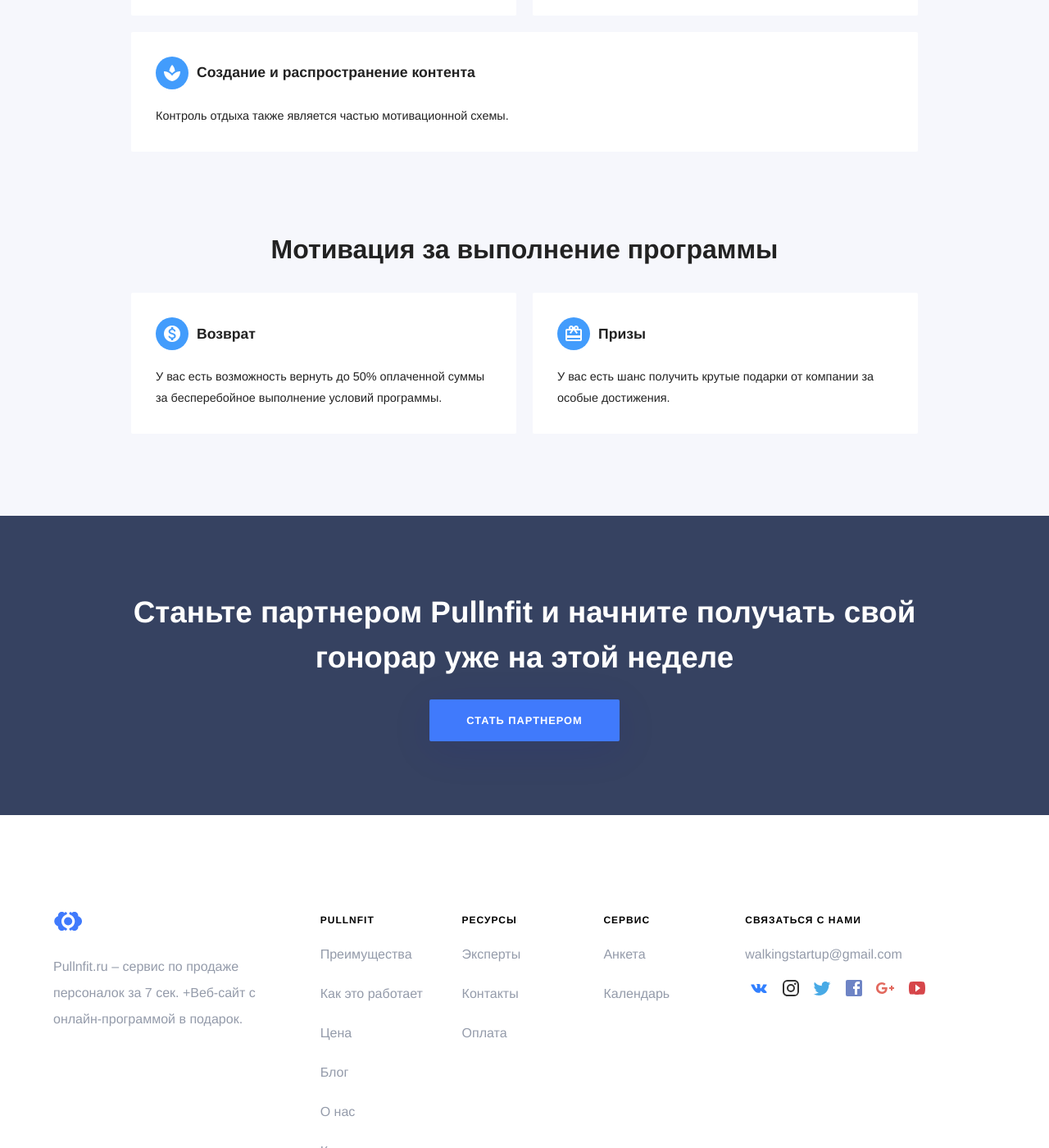
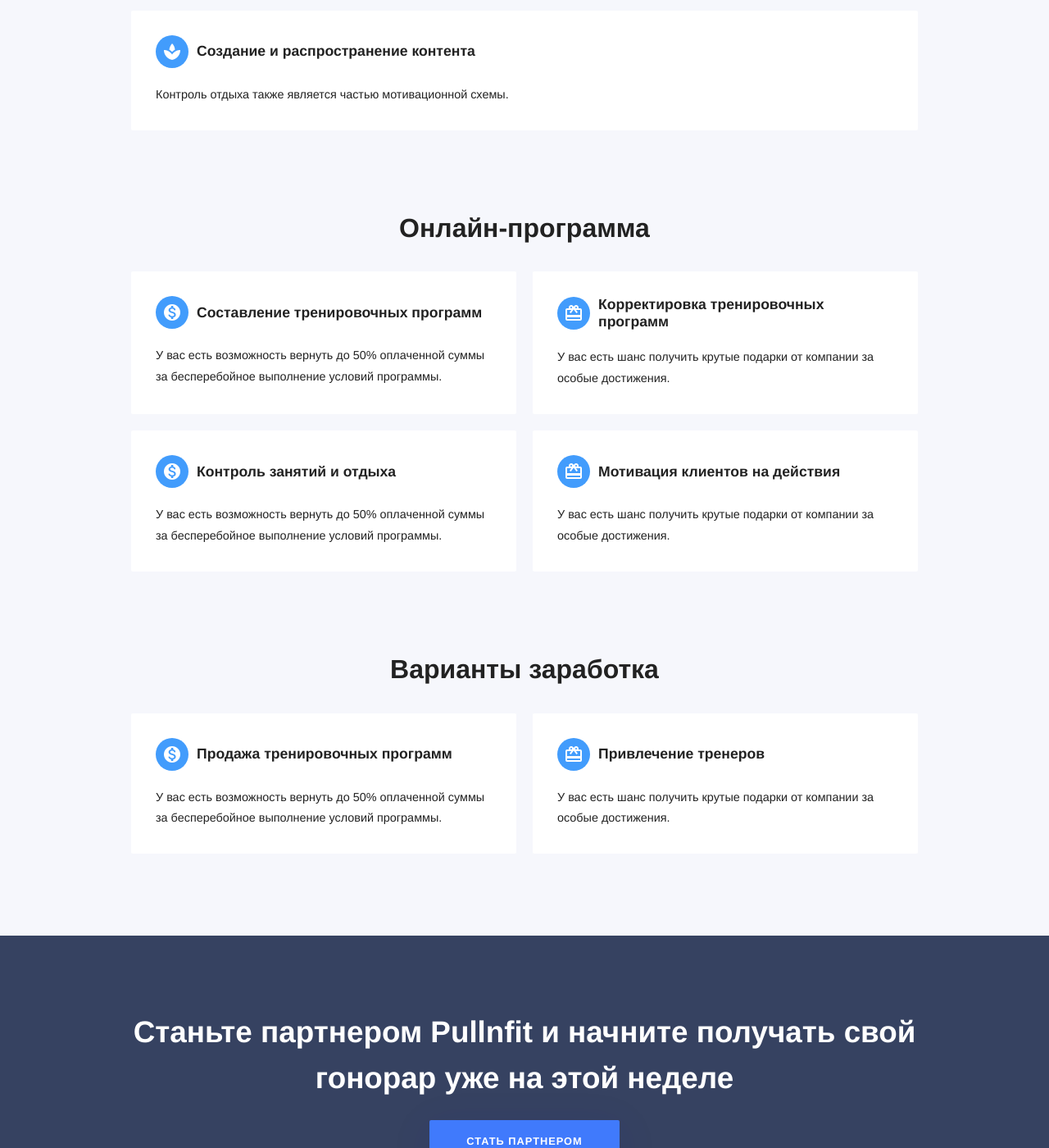
Before and after one commit to RakhimyanTim/adroholic.github.io, a Jekyll site: the page built from pages/features.html, in a window 1280 px wide and 1400 px high, scrolled down 1386 px. Shown: the whole window at 82% size. Built offline with Jekyll 4.4.1, drawn with Linux system fonts in a browser that asks for light colours; some web fonts are replaced; some of the changed text lies outside the part shown.

Commit message:
Update features.html

```diff
--- a/pages/features.html
+++ b/pages/features.html
@@ -21,16 +21,14 @@
 </ul>
 
 <div class="feature-content">
-	<h2>Персональный сайт</h2>
+	<h2>Разработка сайта</h2>
 
 	<ul class="cards">
-		{% include components/features/data-block.html icon="assignment" title="Анкетирование" content="Заполните гугл-форму, чтобы максимально учесть особенности вашего организма." %}
+		{% include components/features/data-block.html icon="assignment" title="Пользовательский домен" content="Заполните гугл-форму, чтобы максимально учесть особенности вашего организма." %}
 
-		{% include components/features/data-block.html icon="sync" title="Синхронизация" content="Когда вы заполните гугл-форму, программа будет добавлена в ваш календарь автоматически." %}
+		{% include components/features/data-block.html icon="sync" title="Бесплатный хостинг" content="Когда вы заполните гугл-форму, программа будет добавлена в ваш календарь автоматически." %}
 
-		{% include components/features/data-block.html icon="video_library" title="Наглядность" content="Видео и картинки делают вашу программу более яркой и помогают быстрее ориентироваться в упражнениях." %}
-
-		{% include components/features/data-block.html icon="event_available" title="Адаптация" content="Если вы пропустили тренировку, программа перестроится автоматически." %}
+		{% include components/features/data-block.html icon="video_library" title="SSL-сертификат" content="Видео и картинки делают вашу программу более яркой и помогают быстрее ориентироваться в упражнениях." %}
 	</ul>
 
 	<h2>Комплексное продвижение сайта</h2>
@@ -43,12 +41,24 @@
 		{% include components/features/data-block.html icon="spa" title="Создание и распространение контента" content="Контроль отдыха также является частью мотивационной схемы." %}
 	</ul>
 
-	<h2>Мотивация за выполнение программы</h2>
+	<h2>Онлайн-программа</h2>
 
 	<ul class="cards">
-		{% include components/features/data-block.html icon="monetization_on" title="Возврат" content="У вас есть возможность вернуть до 50% оплаченной суммы за бесперебойное выполнение условий программы." %}
+		{% include components/features/data-block.html icon="monetization_on" title="Составление тренировочных программ" content="У вас есть возможность вернуть до 50% оплаченной суммы за бесперебойное выполнение условий программы." %}
 
-		{% include components/features/data-block.html icon="redeem" title="Призы" content="У вас есть шанс получить крутые подарки от компании за особые достижения." %}
+		{% include components/features/data-block.html icon="redeem" title="Корректировка тренировочных программ" content="У вас есть шанс получить крутые подарки от компании за особые достижения." %}
+
+		{% include components/features/data-block.html icon="monetization_on" title="Контроль занятий и отдыха" content="У вас есть возможность вернуть до 50% оплаченной суммы за бесперебойное выполнение условий программы." %}
+
+		{% include components/features/data-block.html icon="redeem" title="Мотивация клиентов на действия" content="У вас есть шанс получить крутые подарки от компании за особые достижения." %}
+	</ul>
+
+	<h2>Варианты заработка</h2>
+
+	<ul class="cards">
+		{% include components/features/data-block.html icon="monetization_on" title="Продажа тренировочных программ" content="У вас есть возможность вернуть до 50% оплаченной суммы за бесперебойное выполнение условий программы." %}
+
+		{% include components/features/data-block.html icon="redeem" title="Привлечение тренеров" content="У вас есть шанс получить крутые подарки от компании за особые достижения." %}
 	</ul>
 </div>
 
```
Also changed, not shown: other parts of pages/features.html (+1 -1 lines).
